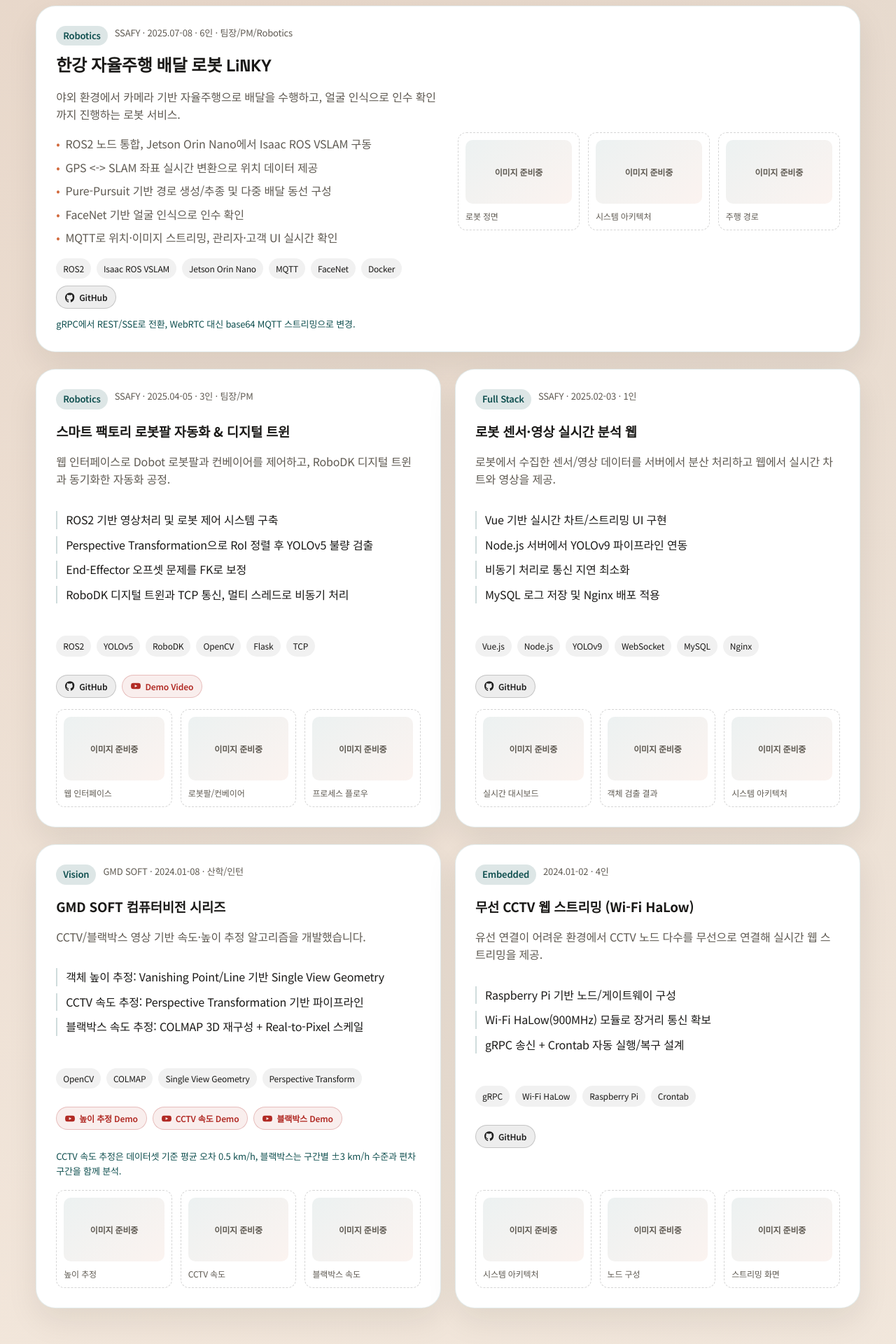
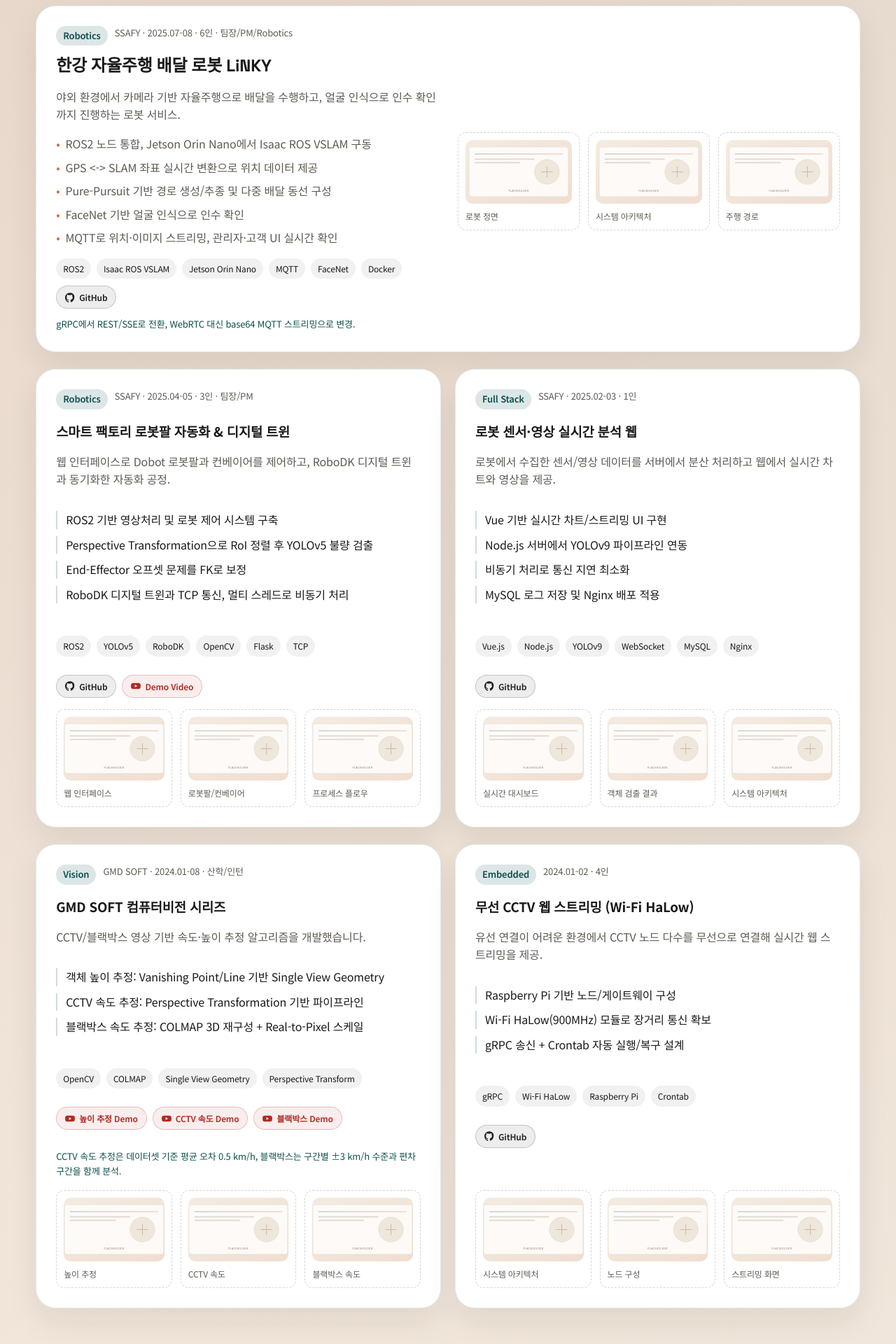
Before and after one commit to YooJuno/YooJuno.github.io, a React (Vite) app: page /portfolio in a window 1280 px wide. Shown: the part 2035-3955 px from the top of the page at 70% size. Built offline with nearby package versions, Linux system fonts and the light colour scheme.

Commit message:
feat(portfolio): add clickable placeholder images
Restore portfolio content encoding and swap placeholders for actual img tags.
Provide a bundled SVG placeholder for zoom previews.

Refs: N/A

```diff
--- a/src/pages/Portfolio.jsx
+++ b/src/pages/Portfolio.jsx
@@ -248,15 +248,15 @@ function Portfolio() {
                       <div className="project-media">
                         <div className="media-grid">
                           <figure className="media-tile">
-                            <div className="media-placeholder">이미지 준비중</div>
+                            <img src="/placeholders/portfolio-placeholder.svg" alt="이미지 준비중" />
                             <figcaption>로봇 정면</figcaption>
                           </figure>
                           <figure className="media-tile">
-                            <div className="media-placeholder">이미지 준비중</div>
+                            <img src="/placeholders/portfolio-placeholder.svg" alt="이미지 준비중" />
                             <figcaption>시스템 아키텍처</figcaption>
                           </figure>
                           <figure className="media-tile">
-                            <div className="media-placeholder">이미지 준비중</div>
+                            <img src="/placeholders/portfolio-placeholder.svg" alt="이미지 준비중" />
                             <figcaption>주행 경로</figcaption>
                           </figure>
                         </div>
@@ -293,15 +293,15 @@ function Portfolio() {
                         </div>
                         <div className="media-grid">
                           <figure className="media-tile">
-                            <div className="media-placeholder">이미지 준비중</div>
+                            <img src="/placeholders/portfolio-placeholder.svg" alt="이미지 준비중" />
                             <figcaption>웹 인터페이스</figcaption>
                           </figure>
                           <figure className="media-tile">
-                            <div className="media-placeholder">이미지 준비중</div>
+                            <img src="/placeholders/portfolio-placeholder.svg" alt="이미지 준비중" />
                             <figcaption>로봇팔/컨베이어</figcaption>
                           </figure>
                           <figure className="media-tile">
-                            <div className="media-placeholder">이미지 준비중</div>
+                            <img src="/placeholders/portfolio-placeholder.svg" alt="이미지 준비중" />
                             <figcaption>프로세스 플로우</figcaption>
                           </figure>
                         </div>
@@ -335,15 +335,15 @@ function Portfolio() {
                         </div>
                         <div className="media-grid">
                           <figure className="media-tile">
-                            <div className="media-placeholder">이미지 준비중</div>
+                            <img src="/placeholders/portfolio-placeholder.svg" alt="이미지 준비중" />
                             <figcaption>실시간 대시보드</figcaption>
                           </figure>
                           <figure className="media-tile">
-                            <div className="media-placeholder">이미지 준비중</div>
+                            <img src="/placeholders/portfolio-placeholder.svg" alt="이미지 준비중" />
                             <figcaption>객체 검출 결과</figcaption>
                           </figure>
                           <figure className="media-tile">
-                            <div className="media-placeholder">이미지 준비중</div>
+                            <img src="/placeholders/portfolio-placeholder.svg" alt="이미지 준비중" />
                             <figcaption>시스템 아키텍처</figcaption>
                           </figure>
                         </div>
@@ -377,15 +377,15 @@ function Portfolio() {
                         <p className="note">CCTV 속도 추정은 데이터셋 기준 평균 오차 0.5 km/h, 블랙박스는 구간별 ±3 km/h 수준과 편차 구간을 함께 분석.</p>
                         <div className="media-grid">
                           <figure className="media-tile">
-                            <div className="media-placeholder">이미지 준비중</div>
+                            <img src="/placeholders/portfolio-placeholder.svg" alt="이미지 준비중" />
                             <figcaption>높이 추정</figcaption>
                           </figure>
                           <figure className="media-tile">
-                            <div className="media-placeholder">이미지 준비중</div>
+                            <img src="/placeholders/portfolio-placeholder.svg" alt="이미지 준비중" />
                             <figcaption>CCTV 속도</figcaption>
                           </figure>
                           <figure className="media-tile">
-                            <div className="media-placeholder">이미지 준비중</div>
+                            <img src="/placeholders/portfolio-placeholder.svg" alt="이미지 준비중" />
                             <figcaption>블랙박스 속도</figcaption>
                           </figure>
                         </div>
@@ -416,15 +416,15 @@ function Portfolio() {
                         </div>
                         <div className="media-grid">
                           <figure className="media-tile">
-                            <div className="media-placeholder">이미지 준비중</div>
+                            <img src="/placeholders/portfolio-placeholder.svg" alt="이미지 준비중" />
                             <figcaption>시스템 아키텍처</figcaption>
                           </figure>
                           <figure className="media-tile">
-                            <div className="media-placeholder">이미지 준비중</div>
+                            <img src="/placeholders/portfolio-placeholder.svg" alt="이미지 준비중" />
                             <figcaption>노드 구성</figcaption>
                           </figure>
                           <figure className="media-tile">
-                            <div className="media-placeholder">이미지 준비중</div>
+                            <img src="/placeholders/portfolio-placeholder.svg" alt="이미지 준비중" />
                             <figcaption>스트리밍 화면</figcaption>
                           </figure>
                         </div>
```
Also changed, not shown: public/placeholders/portfolio-placeholder.svg (added).
